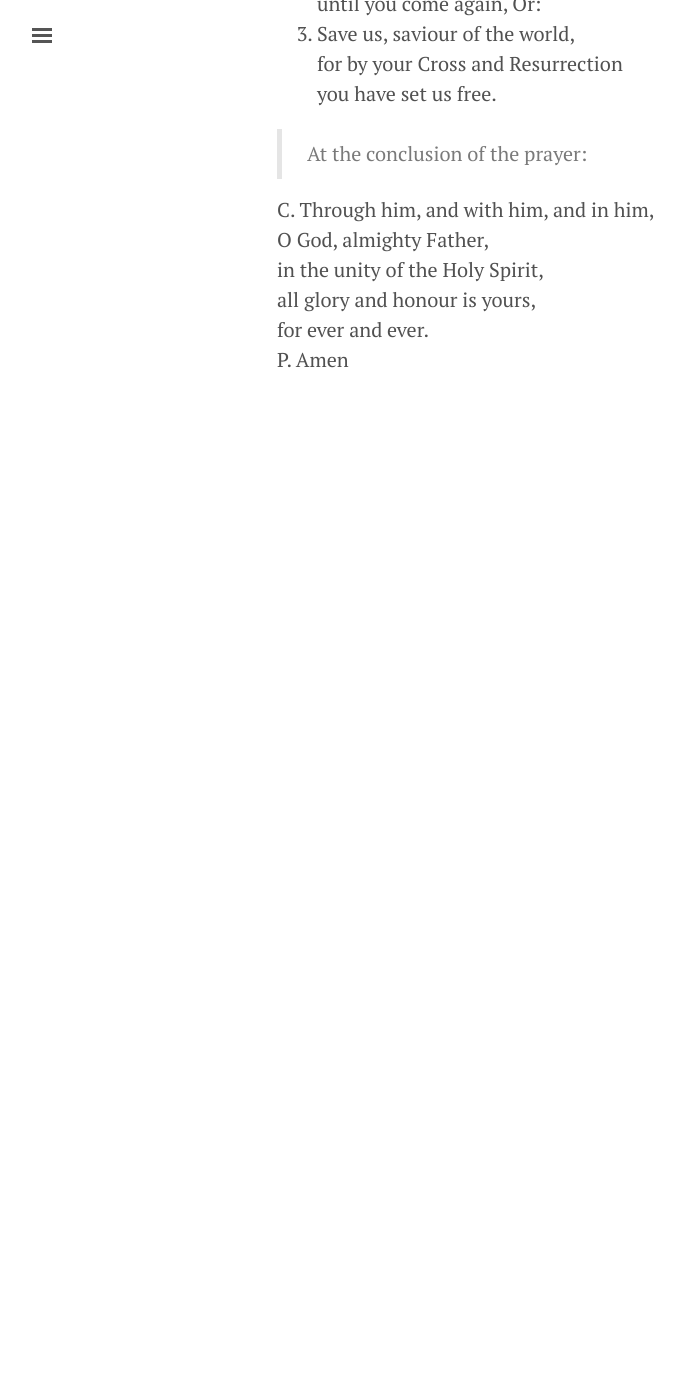
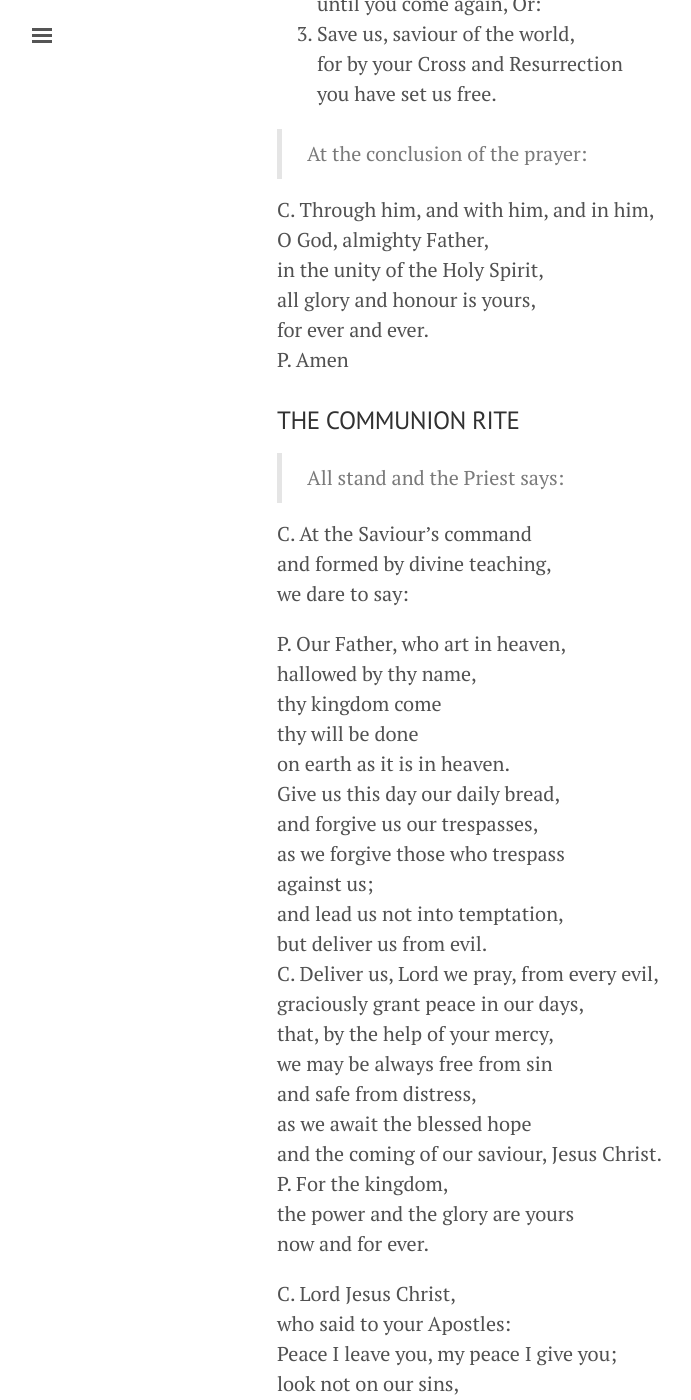
Before and after one commit to hymnsrepo/hymnsrepo-site, a Jekyll site: the page built from order-of-mass.md, in a window 1280 px wide and 1400 px high, scrolled down 8379 px. Shown: the whole window, without its empty margins (3-694 px from the left). Built offline with Jekyll 4.4.1, drawn with Linux system fonts in a browser that asks for light colours; before the commit the page ends 8834 px from its top, so only the background shows below that; some of the changed text lies outside the part shown.

Commit message:
Add communion rite

```diff
--- a/order-of-mass.md
+++ b/order-of-mass.md
@@ -279,3 +279,95 @@ in the unity of the Holy Spirit,
 all glory and honour is yours,
 for ever and ever.
 P. Amen
+
+### THE COMMUNION RITE
+
+> All stand and the Priest says:
+
+C. At the Saviour's command
+and formed by divine teaching,
+we dare to say:
+
+P. Our Father, who art in heaven,
+hallowed by thy name,
+thy kingdom come
+thy will be done
+on earth as it is in heaven.
+Give us this day our daily bread,
+and forgive us our trespasses,
+as we forgive those who trespass
+against us;
+and lead us not into temptation,
+but deliver us from evil.
+C. Deliver us, Lord we pray, from every evil,
+graciously grant peace in our days,
+that, by the help of your mercy,
+we may be always free from sin
+and safe from distress,
+as we await the blessed hope
+and the coming of our saviour, Jesus Christ.
+P. For the kingdom,
+the power and the glory are yours
+now and for ever.
+
+C. Lord Jesus Christ,
+who said to your Apostles:
+Peace I leave you, my peace I give you;
+look not on our sins,
+but on the faith of your Church,
+and graciously grant her peace and unity
+in accordance with your will.
+Who live and reign for ever and ever.
+P. Amen.
+C. The peace of the Lord be with you always.
+P. And with your spirit.
+C. Let us offer each other the sign of peace.
+
+> All offer one another the customary sign of peace.
+
+<hr />
+
+### BREAKING OF THE BREAD
+
+> During which is sung or said:
+
+Lamb of God, you take away the sins of
+the world, have mercy on us.
+Lamb of God, you take away the sins
+of the world, have mercy on us.
+Lamb of God, you take away the sins of
+the world, grant us peace.
+
+> All kneel.
+
+<hr />
+
+### INVITATION TO COMMUNION
+
+C. Behold the Lamb of God,
+behold him who takes away the sins of the world.
+Blessed are those called to the supper of the Lamb.
+P. Lord, I am not worthy
+that you should enter under my roof,
+but only say the word
+and my soul shall be healed.
+
+> Communicants come forward in reverent procession; they receive Holy Communion standing.
+
+C. The Body of Christ.
+P. Amen
+
+> When Communion is ministered under both kinds:
+
+C. The Blood of Christ.
+P. Amen
+
+> After Communion, the Priest says:
+
+C. Let us pray.
+
+> All stand and pray in silence. The Priest says the prayer after Communion, at the end of which
+
+P. Amen
+
+<hr />
```
